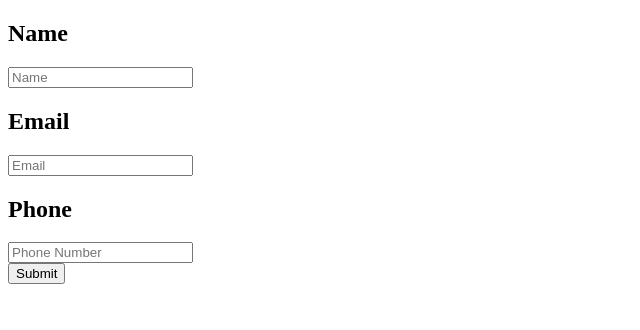
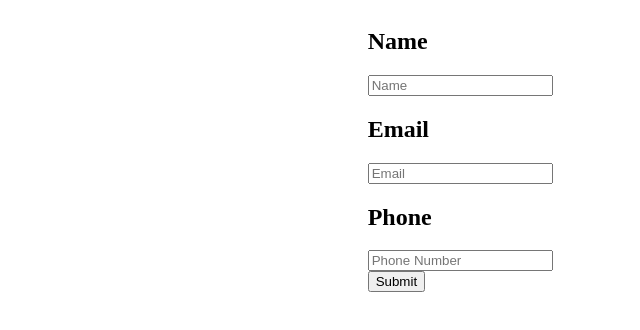
Before and after one commit to MarkFerianec/odin-cv-application, a React (Vite) app in the folder cv-application/: page / in a window 1280 px wide. Shown: the top 330 px of the page, without its empty margins (0-640 px from the left). Built offline with nearby package versions, Linux system fonts and the light colour scheme.

Commit message:
Modify various files
Added very basic styling.

```diff
--- a/cv-application/src/App.jsx
+++ b/cv-application/src/App.jsx
@@ -1,3 +1,5 @@
+import './styles/style.css';
+
 import { useState } from 'react';
 
 import GeneralInformation from './components/GeneralInformation';
@@ -48,6 +50,7 @@ function App() {
 
   return (
     <>
+      <div className="forms">
         <GeneralInformation
           formDisplay={formDisplay}
           name={name}
@@ -59,7 +62,8 @@ function App() {
           submitButton={submitButton}
           editButton={editButton}
         />
-      <div>
+      </div>
+      <div className="CV">
         {savedName} {savedEmail} {savedPhone}
       </div>
     </>
--- a/cv-application/src/components/GeneralInformation.jsx
+++ b/cv-application/src/components/GeneralInformation.jsx
@@ -78,7 +78,7 @@ function GeneralInformationTest({
           savedPhone={savedPhone}
           editButton={editButton}
         />
-        {/* {name} {email} {phone} */}
+        {name} {email} {phone}
       </>
     );
   }
--- /dev/null
+++ b/cv-application/src/styles/style.css
@@ -0,0 +1,8 @@
+#root {
+  display: flex;
+  justify-content: space-evenly;
+}
+
+/* .CV {
+    color: blue;
+} */
```
Lines whose indentation alone changed are shown as unchanged.
